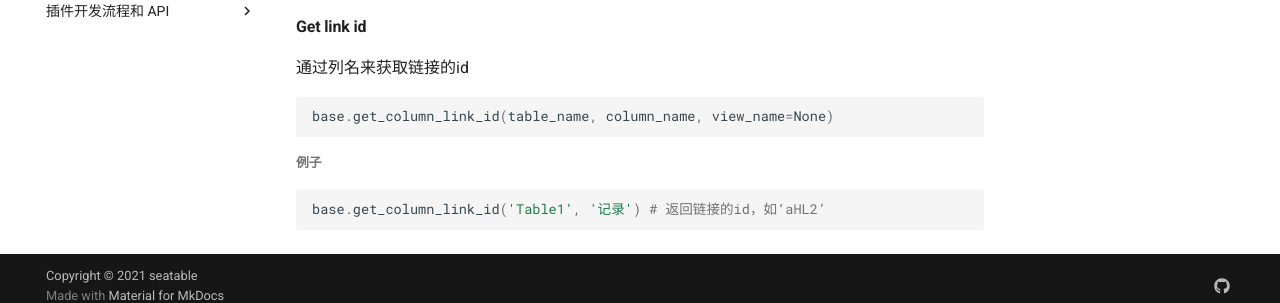
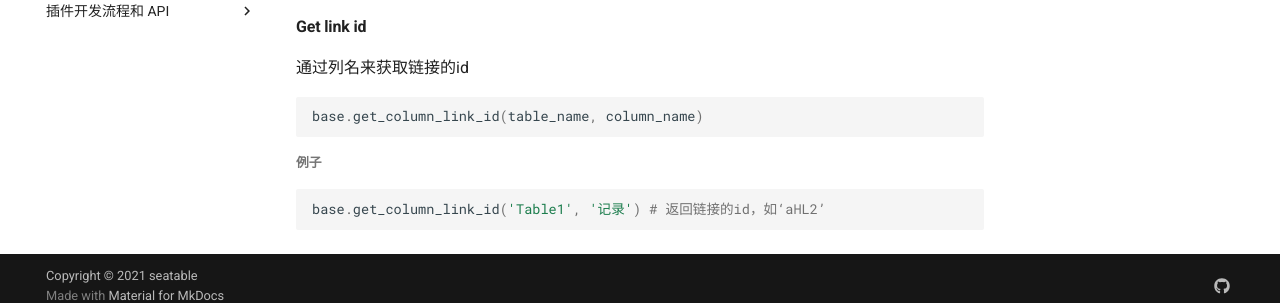
Before and after one commit to seatable/seatable-scripts-cn, an MkDocs documentation site: the page built from manual/python/links.md, in a window 1280 px wide and 900 px high, scrolled down 1333 px. Shown: the part 582-885 px from the top of the window. Built offline with MkDocs 1.6.1 and Material for MkDocs 9.7.7, drawn with Linux system fonts in a browser that asks for light colours; comment, search, counter and statistics services are not loaded.

Commit message:
Update links.md

````diff
--- a/manual/python/links.md
+++ b/manual/python/links.md
@@ -98,7 +98,7 @@ base.remove_link('5WeC', 'real-img-files', 'contact', 'CGtoJB1oQM60RiKT-c5J-g',
 通过列名来获取链接的id
 
 ```python
-base.get_column_link_id(table_name, column_name, view_name=None)
+base.get_column_link_id(table_name, column_name)
 ```
 
 ##### 例子
````
